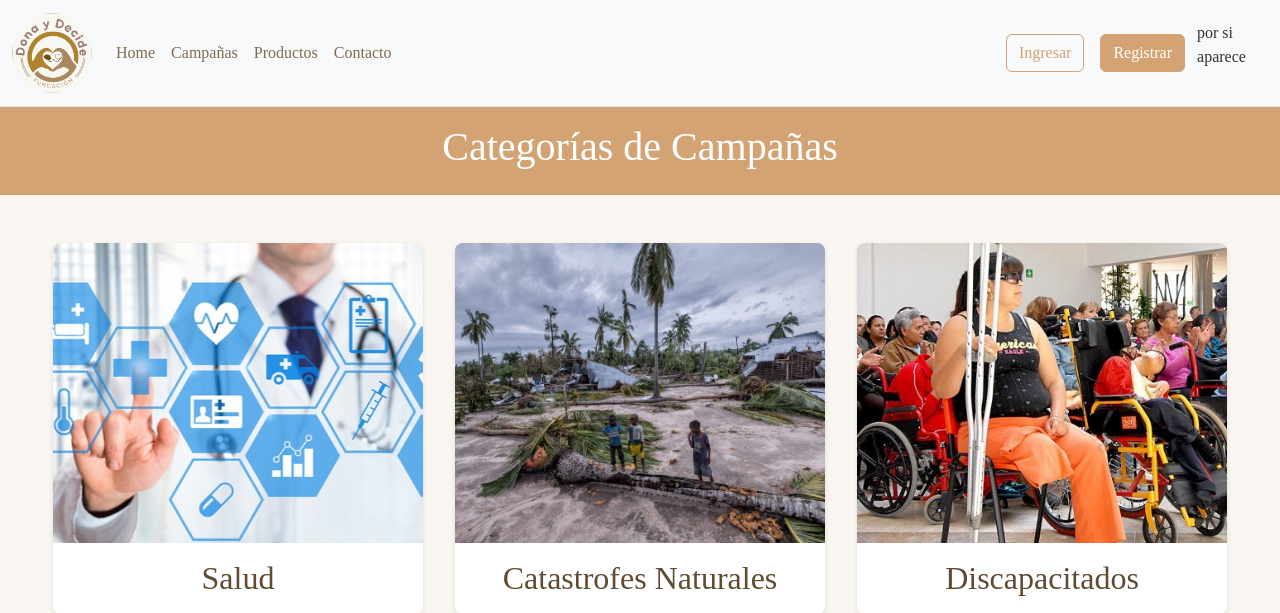
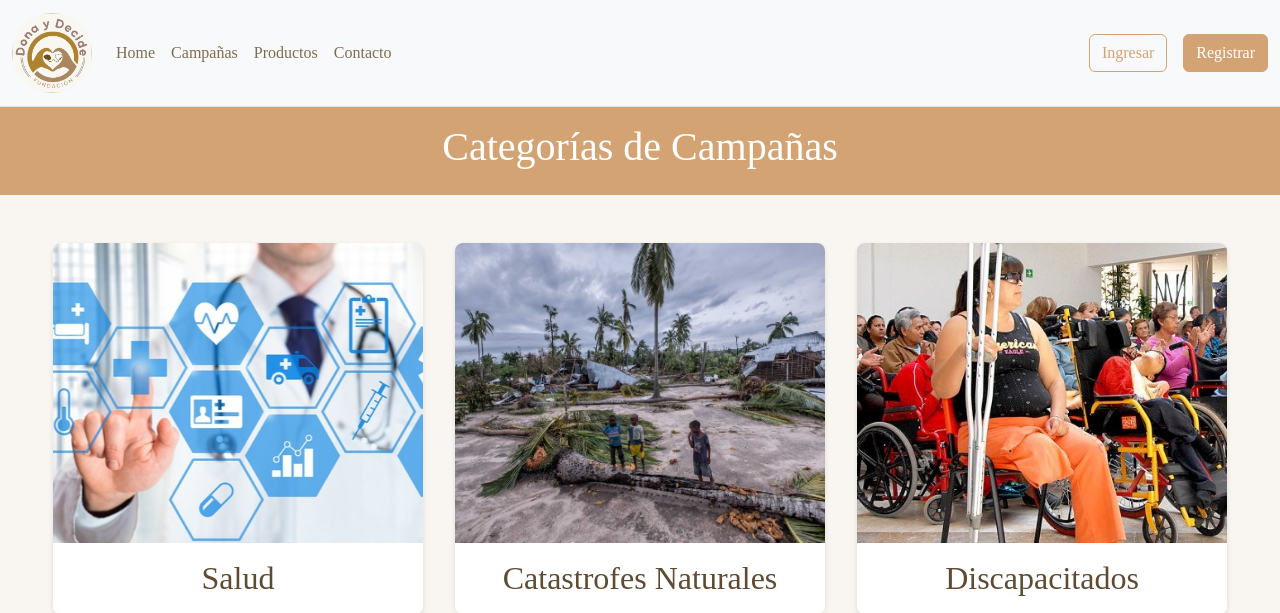
Before and after one commit to rdrgwstbrk00/dona_y_decide, a Django app: page /campanas/ in a window 1280 px wide. Shown: the top 613 px of the page. Run offline with Django 3.2, Linux system fonts and the light colour scheme.

Commit message:
0.06
se borra etiqueta por si aparece

```diff
--- a/PortafolioApp/templates/PortafolioApp/campanas.html
+++ b/PortafolioApp/templates/PortafolioApp/campanas.html
@@ -83,8 +83,6 @@
                 {% endif %}
             </div>
         </div>
-
-        <p>por si aparece</p>
     </nav>
     <header>
         <h1>Categorías de Campañas</h1>
```
